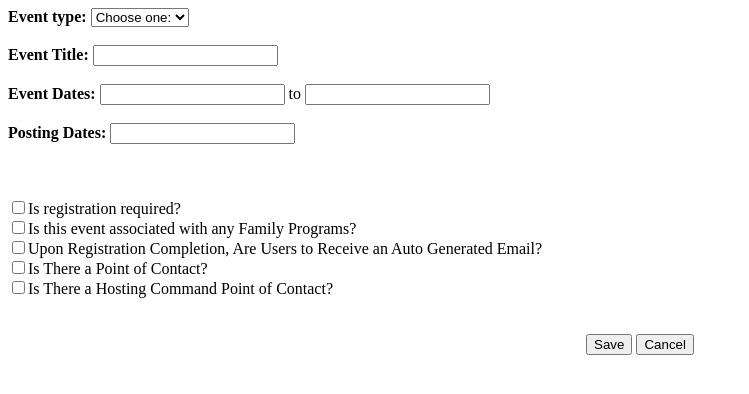
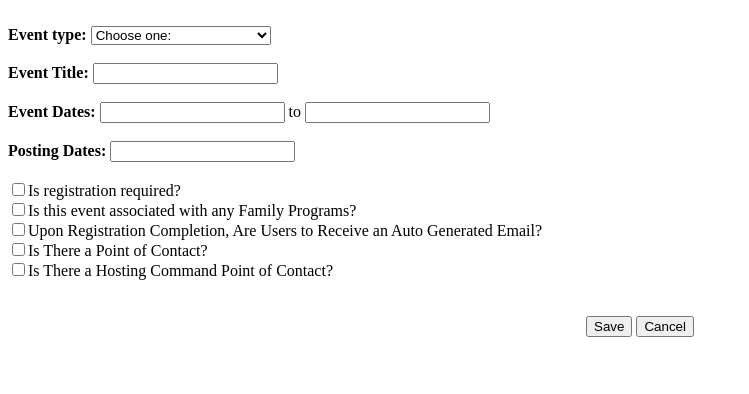
Before and after one commit to charlestuazon/PracticeLabFormValidation, a plain HTML site: page index.html in a window 1280 px wide. Shown: the whole page, without its empty margins (0-749 px from the left). Drawn offline with Linux system fonts and the light colour scheme.

Commit message:
third commit

```diff
--- a/index.html
+++ b/index.html
@@ -9,9 +9,10 @@
 </head>
 <body>
     <div id="first">
+        <br>
         <label for="eType"><b>Event type: </b></label>
         <select id="Events" name="eType" required onchange="validateDropbox()" required>
-                <option value="Choose one: ">Choose one:</option>
+                <option value="Choose one: ">Choose one: &nbsp;&nbsp;&nbsp;&nbsp;&nbsp;&nbsp;&nbsp;&nbsp;&nbsp;&nbsp;&nbsp;&nbsp;&nbsp;&nbsp;&nbsp;&nbsp;&nbsp;&nbsp;&nbsp;&nbsp;&nbsp;</option>
                 <option value="wedding">Wedding</option>
                 <option value="birthday">Bithday</option>
                 <option value="reunion">Reunion</option>
@@ -31,7 +32,7 @@
           <label for="Postdates"><b>Posting Dates: </b></label>
           <input type="text" name="Postdates" id="44" required>
     </div>
-    <br><br><br>
+    <br>
     <div id="second">
             <input type="checkbox" name="check" value="1st">Is registration required?<br>
             <input type="checkbox" name="check" value="2nd">Is this event associated with any Family Programs?<br>
```
